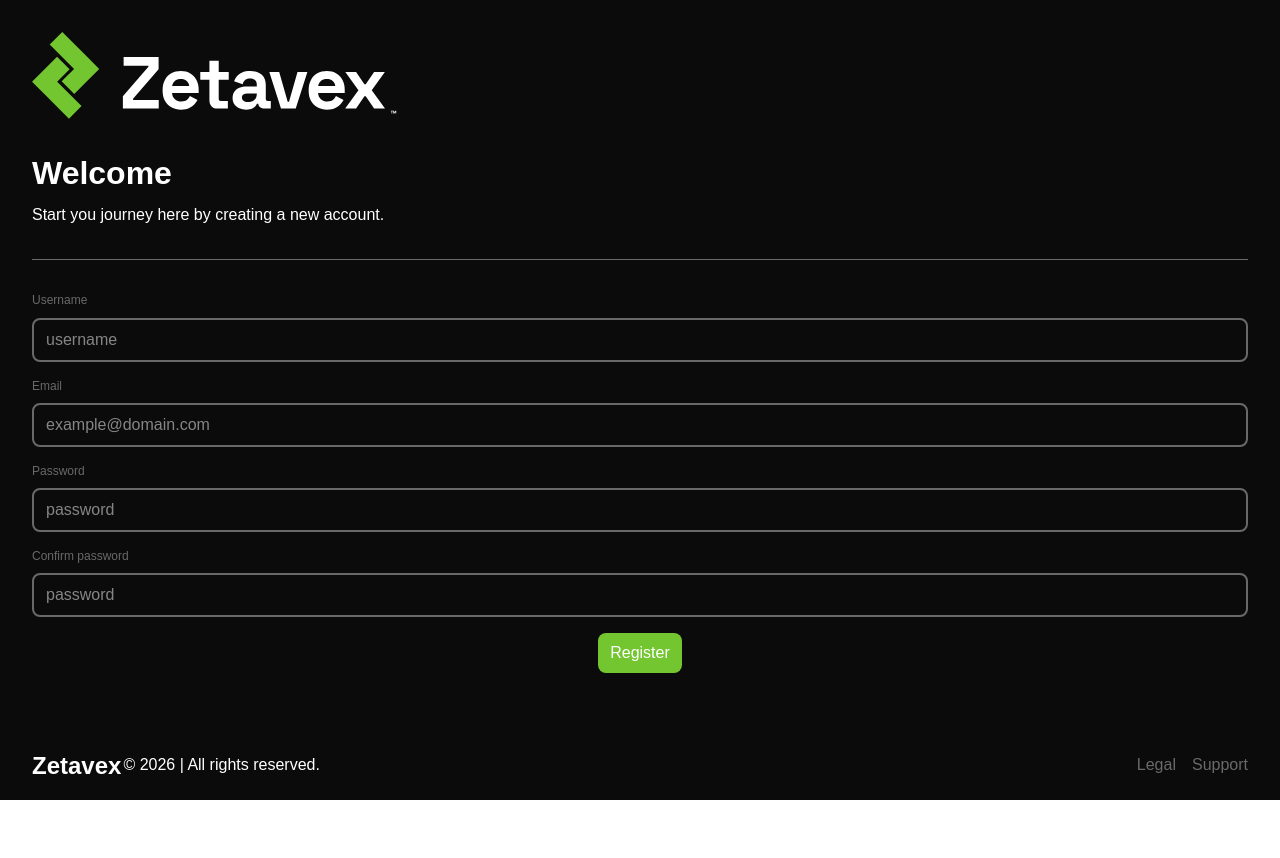
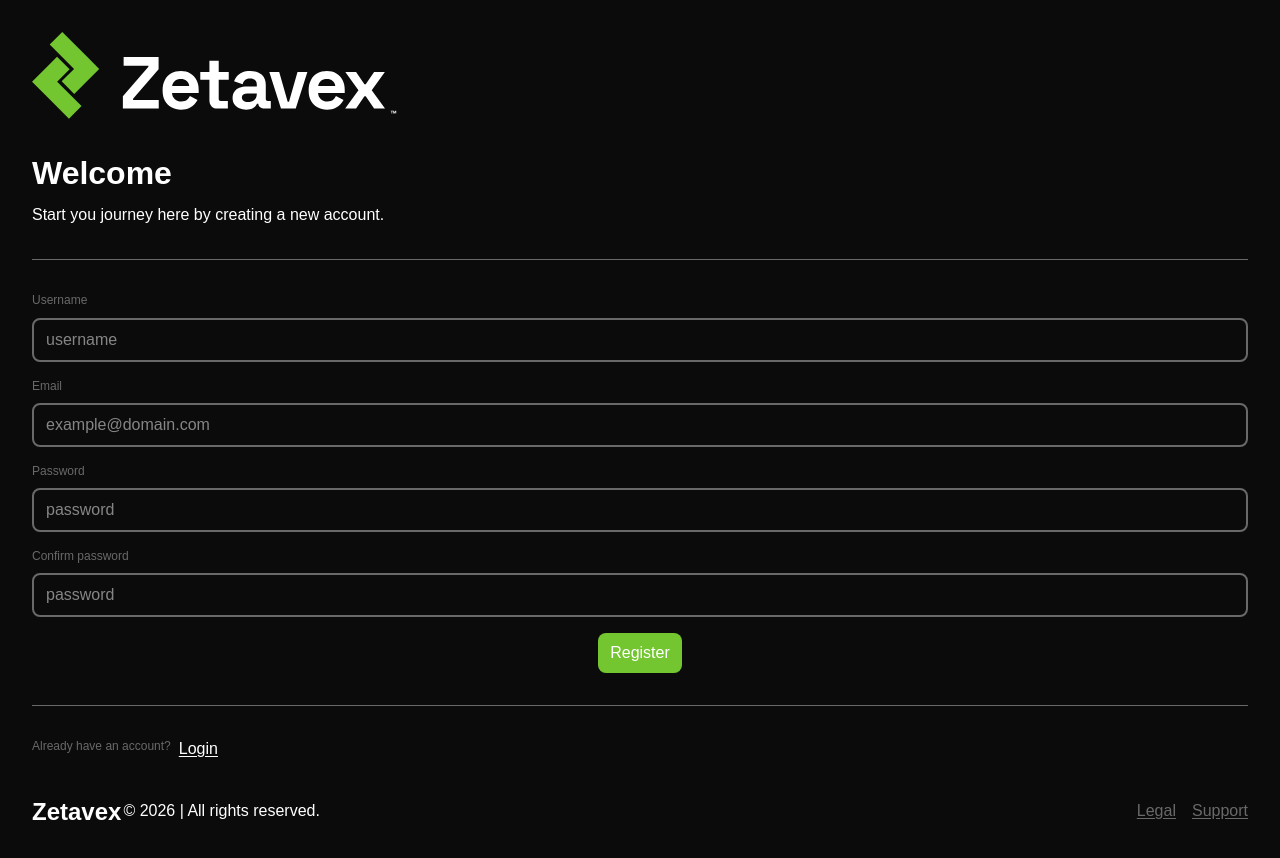
Before and after one commit to Klirond/Auth-frontend, a React (Vite) app: page /register in a window 1280 px wide. Shown: the top 858 px of the page. Before the commit the page ends 800 px from the top, so only its background shows below. Built offline with nearby package versions, Linux system fonts and the light colour scheme.

Commit message:
Create new link style & Add Login redirection link.

```diff
--- a/src/components/Footer.jsx
+++ b/src/components/Footer.jsx
@@ -1,5 +1,5 @@
+import { Link } from "react-router";
 import "./components.css";
-import SecondaryLink from "./SecondaryLink";
 
 export default function Footer() {
   return (
@@ -9,8 +9,12 @@ export default function Footer() {
         <p>© 2026 | All rights reserved.</p>
       </div>
       <div className="footer-links-section">
-        <SecondaryLink value={"Legal"} to={"/"} />
-        <SecondaryLink value={"Support"} to={"/"} />
+        <Link to={""} className="secondary-link">
+          Legal
+        </Link>
+        <Link to={""} className="secondary-link">
+          Support
+        </Link>
       </div>
     </footer>
   );
--- a/src/components/SecondaryLink.jsx
+++ /dev/null
@@ -1,9 +0,0 @@
-import { Link } from "react-router";
-
-export default function SecondaryLink({ value, to }) {
-  return (
-    <Link className="secondary-link" to={to}>
-      {value}
-    </Link>
-  );
-}
--- a/src/components/components.css
+++ b/src/components/components.css
@@ -2,7 +2,7 @@
 @import "../index.css";
 
 footer {
-    @apply flex items-center justify-between py-xs fixed bottom-2 right-0 left-0 px-md md:px-xl;
+    @apply bg-midnight-black flex items-center justify-between;
 }
 footer .copyright-section {
     @apply flex items-center gap-0.5;
@@ -17,8 +17,15 @@ footer .footer-links-section {
     @apply flex h-fit gap-md;
 }
 
+.primary-link,
 .secondary-link {
-    @apply text-sm md:text-md text-secondary;
+    @apply text-sm md:text-md underline underline-offset-2;
+}
+.secondary-link {
+    @apply text-secondary;
+}
+.primary-link {
+    @apply text-white;
 }
 
 .full-logo-svg {
--- a/src/pages/Registration.jsx
+++ b/src/pages/Registration.jsx
@@ -1,6 +1,7 @@
 import { Form } from "react-router";
 import Border from "../components/Border";
 import TopSection from "../components/TopSection";
+import { Link } from "react-router";
 
 export default function Registration() {
   return (
@@ -29,6 +30,13 @@ export default function Registration() {
         </div>
         <button type="submit">Register</button>
       </Form>
+      <Border />
+      <div className="flex gap-xs">
+        <p className="label">Already have an account?</p>
+        <Link to={"/login"} className="primary-link">
+          Login
+        </Link>
+      </div>
     </>
   );
 }
```
